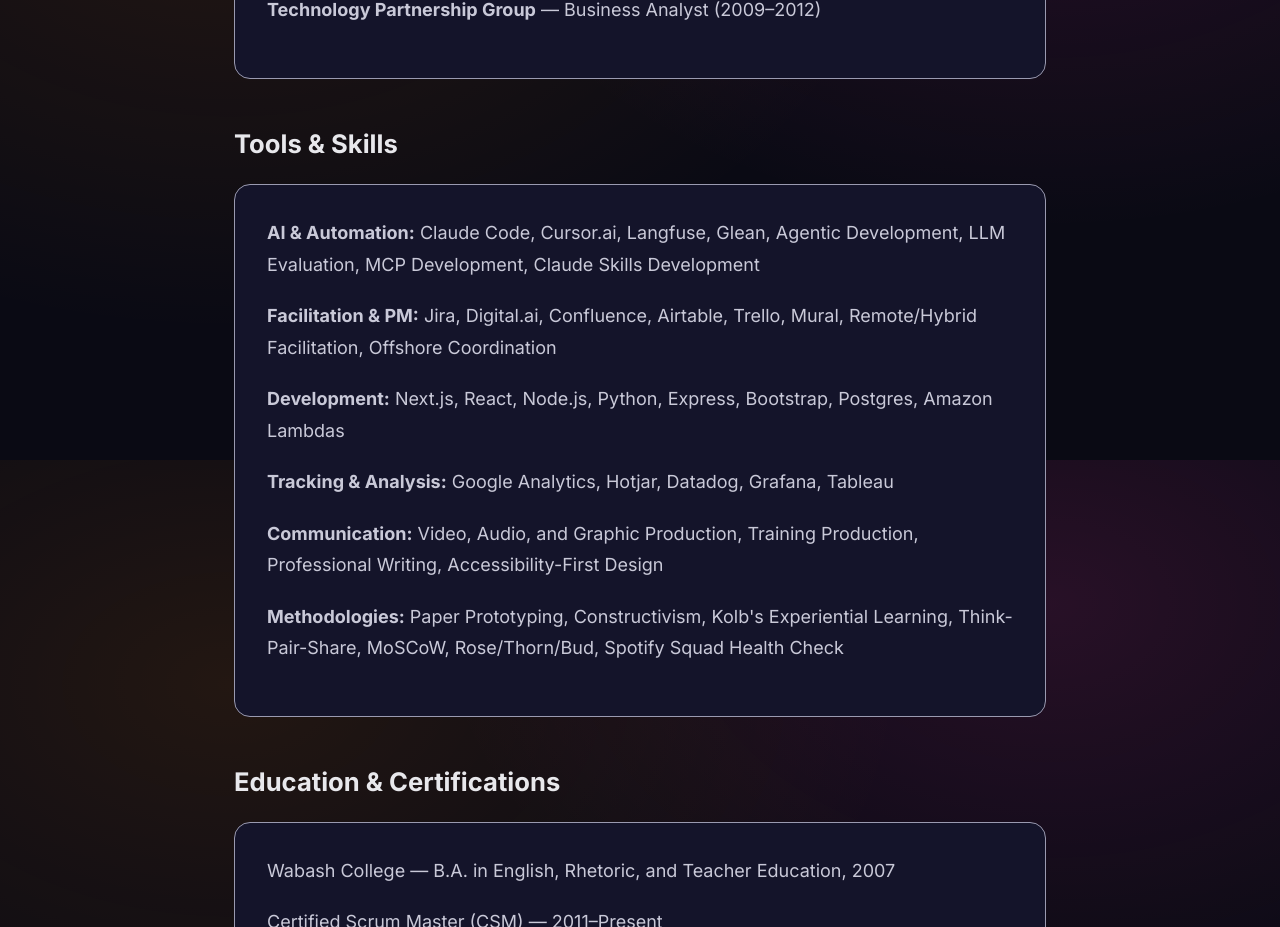
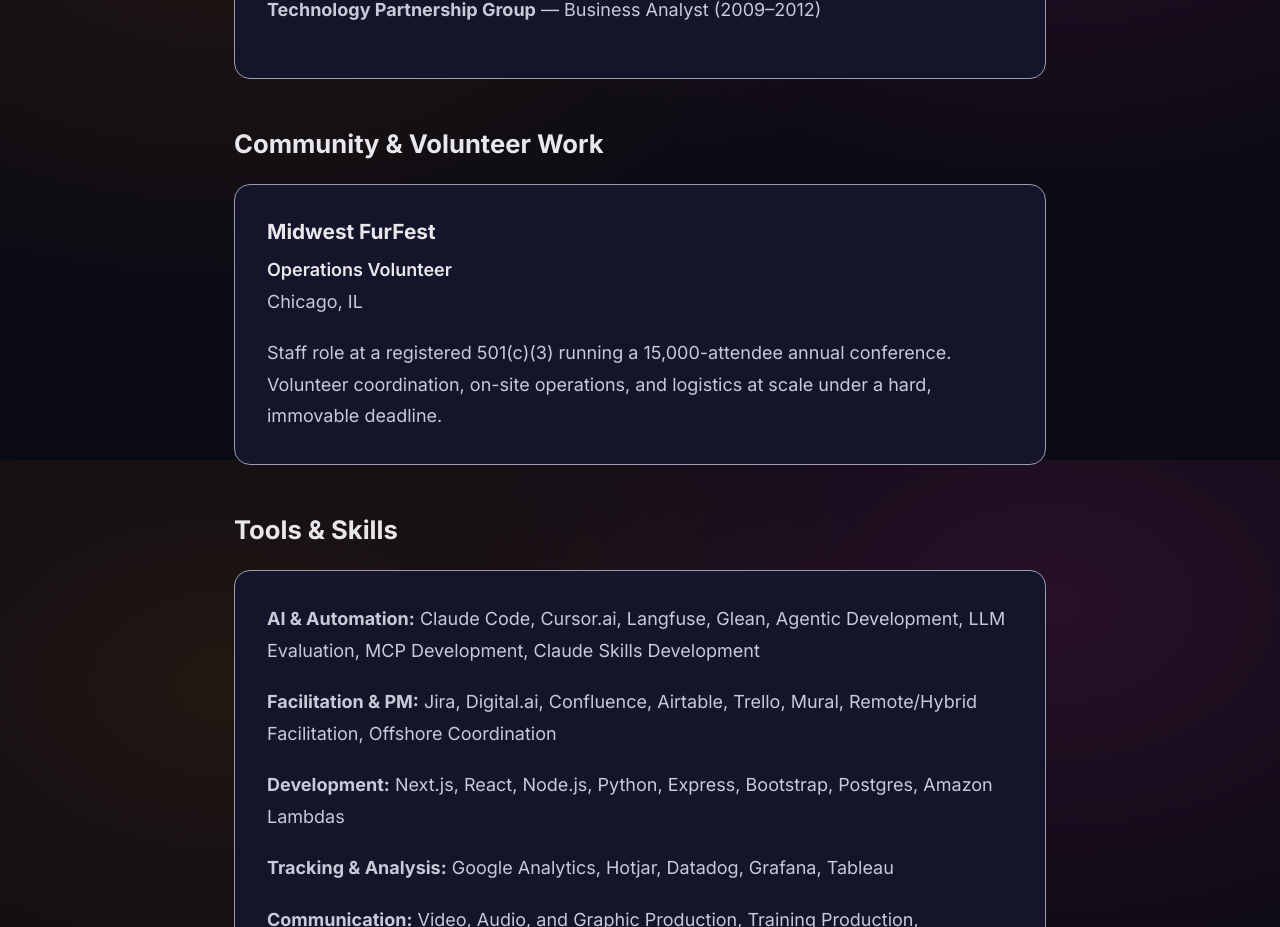
Before and after one commit to Arcadesys/work-thearcades-me, a Next.js app: page /resume in a window 1280 px wide. Shown: the part 4340-5267 px from the top of the page. Built offline with nearby package versions, Linux system fonts and the light colour scheme.

Commit message:
Add public-interest framing and volunteer experience

```diff
--- a/app/resume/page.tsx
+++ b/app/resume/page.tsx
@@ -7,6 +7,7 @@
 import {
   RESUME_ACCOMPLISHMENTS,
   RESUME_CANONICAL_PATH,
+  RESUME_COMMUNITY,
   RESUME_DESCRIPTION,
   RESUME_EARLIER,
   RESUME_EDUCATION,
@@ -122,6 +123,16 @@
         </div>
       </section>
 
+      <section className={styles.section} aria-labelledby="resume-community">
+        <h2 id="resume-community" className={styles.sectionHeading}>Community &amp; Volunteer Work</h2>
+        <article className={styles.card}>
+          <h3 className={styles.jobCompany}>{RESUME_COMMUNITY.organization}</h3>
+          <p className={styles.jobTitle}>{RESUME_COMMUNITY.title}</p>
+          <p className={styles.jobMeta}>{RESUME_COMMUNITY.location}</p>
+          <p className={styles.summary}>{RESUME_COMMUNITY.description}</p>
+        </article>
+      </section>
+
       <section className={styles.section} aria-labelledby="resume-skills">
         <h2 id="resume-skills" className={styles.sectionHeading}>Tools &amp; Skills</h2>
         <div className={styles.card}>
--- a/lib/content.ts
+++ b/lib/content.ts
@@ -194,10 +194,10 @@
     id: 'builder-case',
     slug: 'bunch',
     blogTags: ['bunch'],
-    lane: 'Builder',
-    title: 'Bunch: a continuity tool I built because I needed it',
-    body: 'I started with a deeply personal usability problem and built a practical AI-assisted system around it. The point was continuity: preserving context, reducing cognitive load, and making information available at the moment it mattered.',
-    tags: ['AI systems', 'Accessibility', 'Product design', 'Rapid prototyping'],
+    lane: 'Accessibility · Public interest',
+    title: 'Bunch: free, open continuity software for a community nobody builds for',
+    body: "I built Bunch for a small community that commercial software has never bothered to serve. It's free, open, and published in the open, data model included. The engineering problem was continuity: preserving context across gaps so the right information surfaces at the moment it matters. The accessibility problem turned out to be the same problem in a different hat.",
+    tags: ['Accessibility', 'Public interest', 'AI systems', 'Rapid prototyping'],
     accent: 'pink',
     image: {
       src: '/images/bunch-data-model.png',
@@ -314,6 +314,10 @@
       title: 'I care about tools that survive contact with actual humans.',
       body: 'Accessibility, legibility, and adoption are product requirements, not garnish.',
     },
+    {
+      title: 'Unpaid work that ships.',
+      body: 'Free accessibility software and nonprofit conference operations, because the through-line has always been building for people the tools ignore.',
+    },
   ],
 } as const;
 
--- a/lib/resume.ts
+++ b/lib/resume.ts
@@ -153,3 +153,10 @@
 export const RESUME_DESCRIPTION =
   'Builder, AI enablement leader, program manager, and accessibility-first facilitator with '
   + '16+ years delivering customer-focused software.';
+
+export const RESUME_COMMUNITY = {
+  organization: 'Midwest FurFest',
+  title: 'Operations Volunteer',
+  location: 'Chicago, IL',
+  description: 'Staff role at a registered 501(c)(3) running a 15,000-attendee annual conference. Volunteer coordination, on-site operations, and logistics at scale under a hard, immovable deadline.',
+} as const;
```
Also changed, not shown: 1 other file (tests, documents, lock files or other folders).
